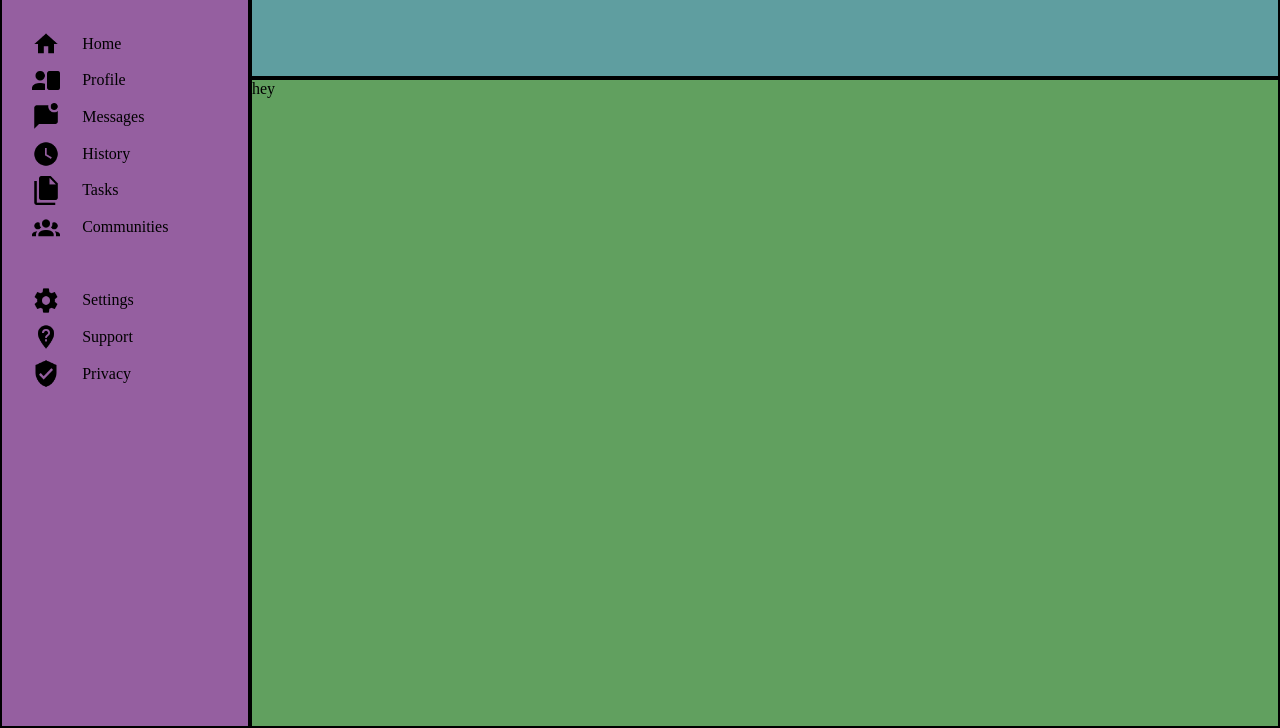
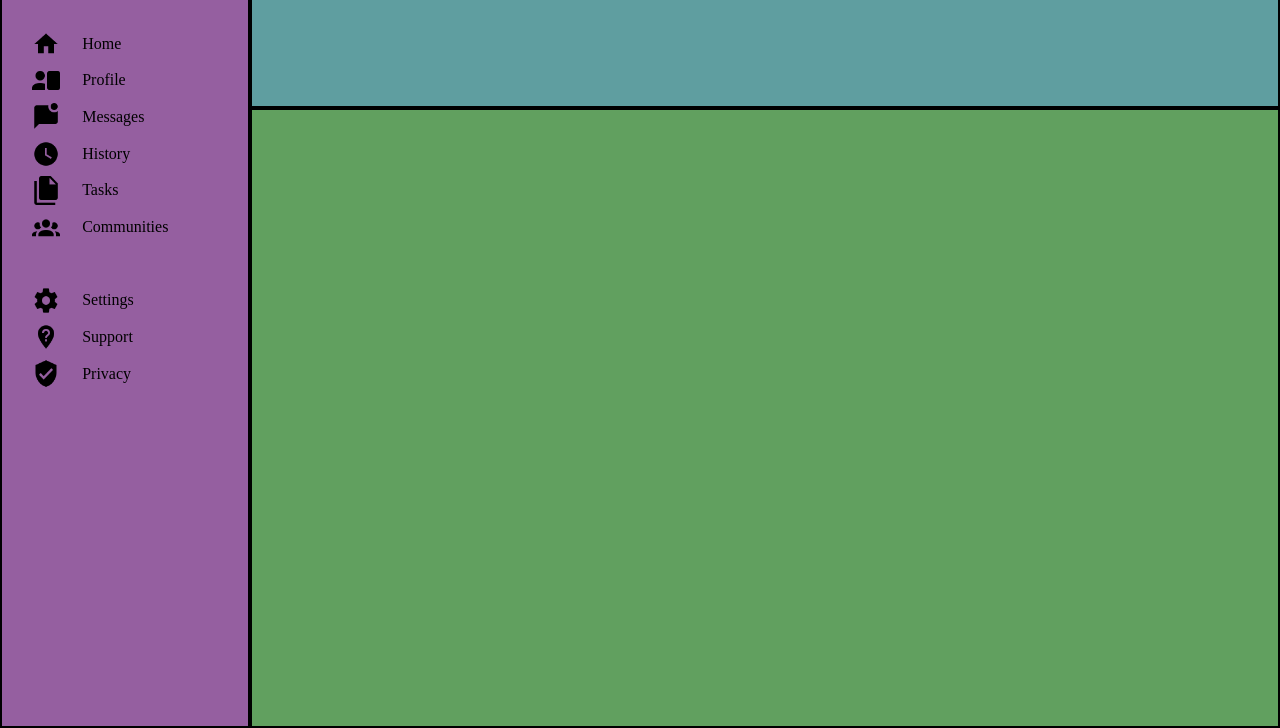
Before and after one commit to feindreh/dashboard, a plain HTML site: page index.html in a window 1280 px wide. Shown: the part 72-800 px from the top of the page. Drawn offline with Linux system fonts and the light colour scheme.

Commit message:
header grid

```diff
--- a/index.html
+++ b/index.html
@@ -10,7 +10,12 @@
 </head>
 <body>
     <div id="container">
-        <div id="header"></div>
+        <div id="header">
+            <div></div>
+            <div></div>
+            <div></div>
+            <div></div>
+        </div>
         <div id="sidebar">
 
             <div id="sidebar-header">
@@ -41,7 +46,9 @@
                 <div>Privacy</div>
             </div>
         </div>
-        <div id="main-content">hey</div>
+        <div id="main-content">
+
+        </div>
 
     </div>
 </body>
--- a/style.css
+++ b/style.css
@@ -18,7 +18,7 @@ body{
 #container{
     height:100%;
     display:grid;
-    grid-template: 150px 1fr / 250px 1fr;
+    grid-template: 180px 1fr / 250px 1fr;
 }
 
 /* grid layout */
@@ -63,3 +63,9 @@ body{
     max-width:90%;
     max-height:90%;
 }
+
+/*Header*/
+#header{
+    display: grid;
+    grid-template: 80px 100px / 700px 1fr;
+}
```
